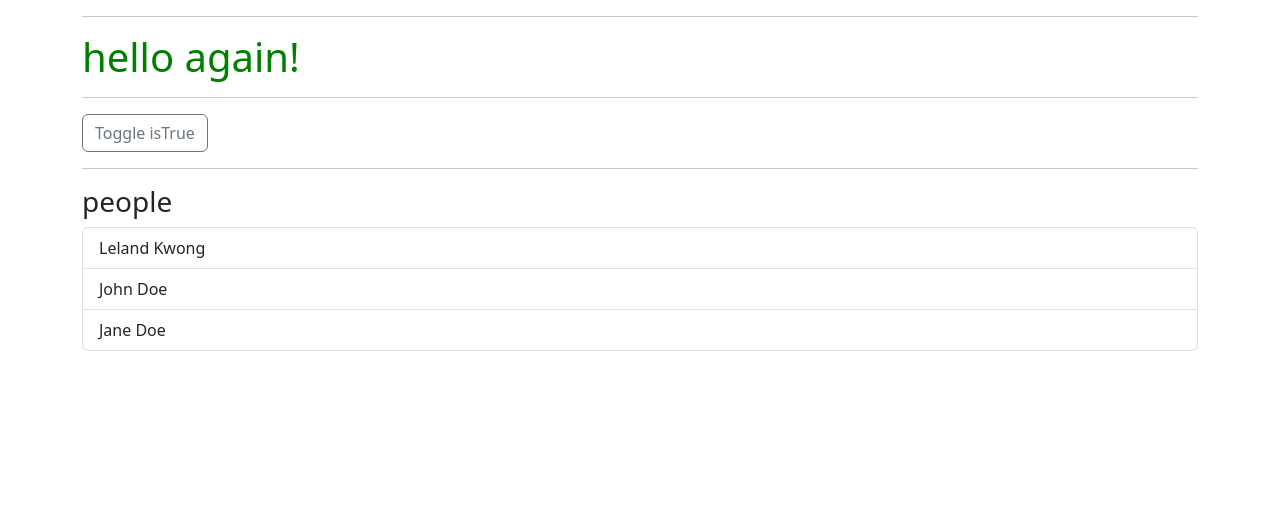
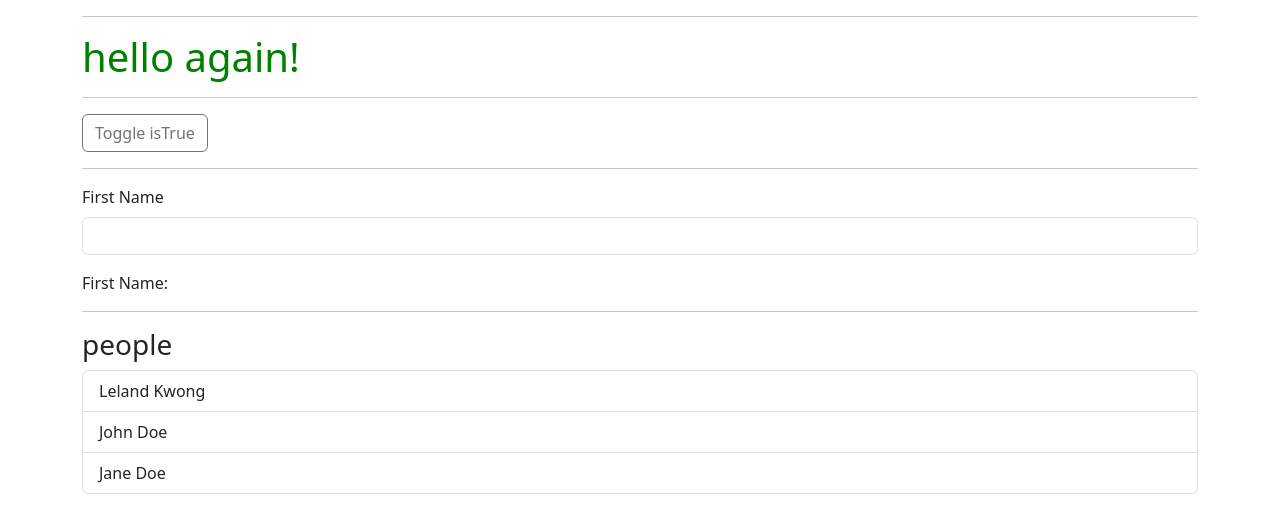
Before and after one commit to Louis-Gil/playground, a React (Create React App) app in the folder react_guide/: page / in a window 1280 px wide. Shown: the top 532 px of the page. Built offline with nearby package versions, Linux system fonts and the light colour scheme.

Commit message:
feat : Add first name input box

```diff
--- a/react_guide/src/App.js
+++ b/react_guide/src/App.js
@@ -4,6 +4,10 @@ import './App.css';
 function HelloWorld(props) {
 	const [isTrue, setIsTrue] = useState(false);
 	const [crowd, setCrowd] = useState([]);
+
+	const [firstName, setFirstName] = useState('');
+	const [lastName, setLastName] = useState('');
+	const [dob, setDob] = useState('');
 
 	const toggleTrue = () => {
 		if (isTrue) {
@@ -54,6 +58,23 @@ function HelloWorld(props) {
 				Toggle isTrue
 			</a>
 			<hr />
+			<form autoComplete="off">
+				<div className="mb-3">
+					<label className="form-label">First Name</label>
+					<input
+						type="text"
+						name="firstName"
+						id="firstName"
+						autoComplete="firstNameNew"
+						className="form-control"
+						onChange={(e) => setFirstName(e.target.value)}
+					/>
+				</div>
+			</form>
+      <div>
+        First Name: {firstName}
+      </div>
+			<hr />
 			<h3>people</h3>
 			<ul className="list-group">
 				{crowd.map((m) => (
```
